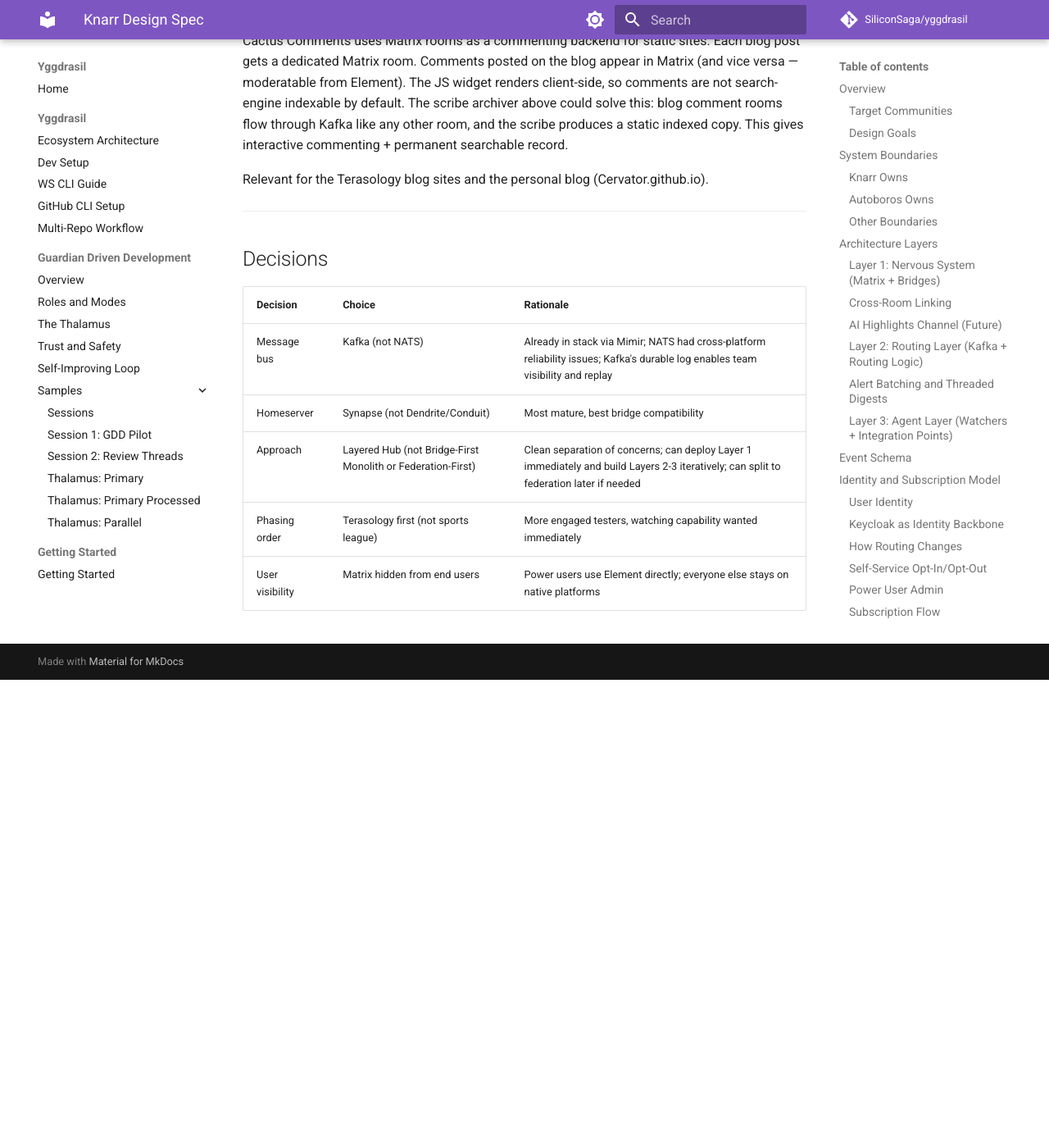
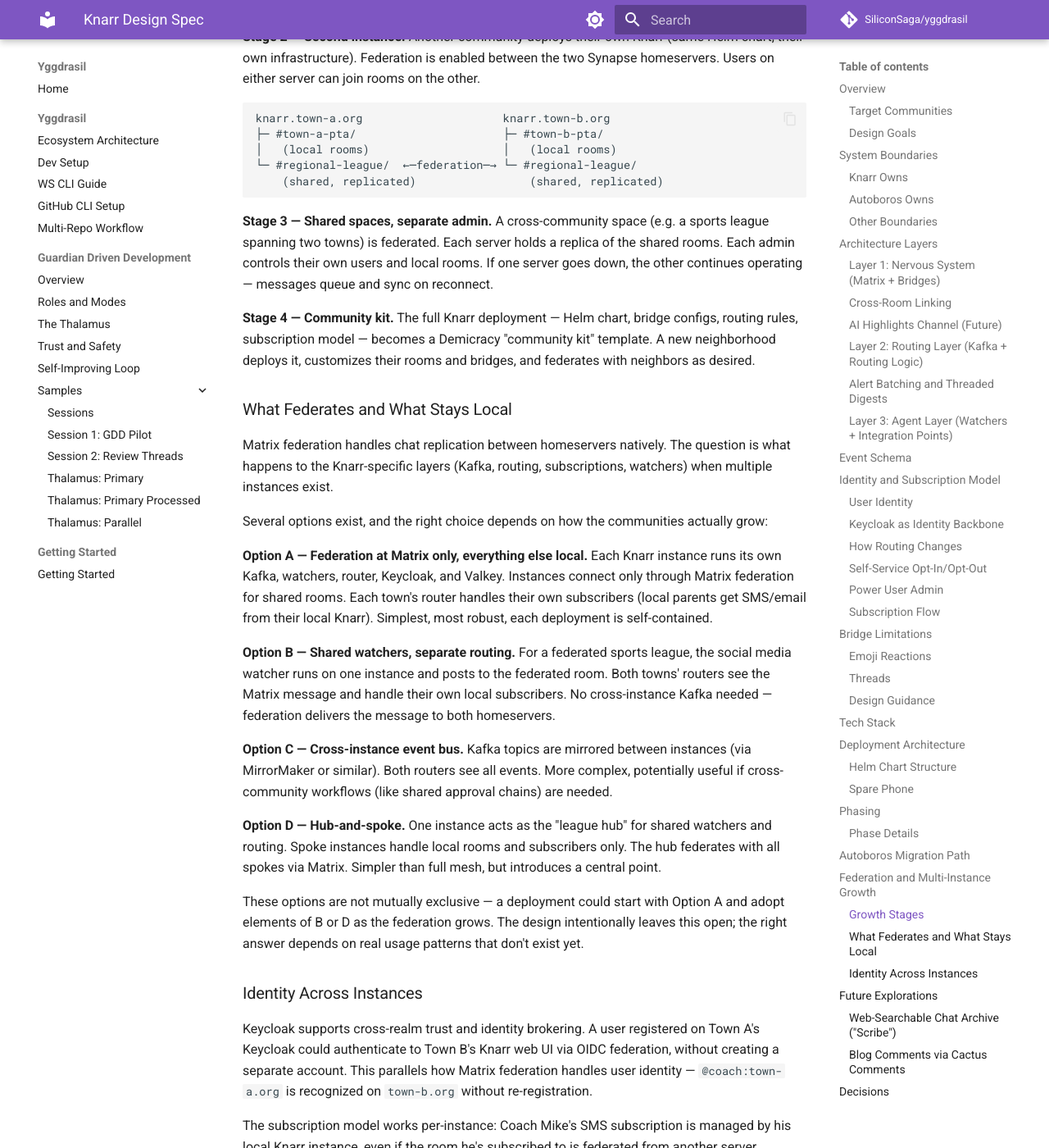
Before and after one commit to SiliconSaga/yggdrasil, an MkDocs documentation site: the page built from docs/plans/2026-04-02-knarr-design.md, in a window 1280 px wide and 1400 px high, scrolled down 17309 px. Shown: the whole window at 82% size. Built offline with MkDocs 1.6.1 and Material for MkDocs 9.7.7, drawn with Linux system fonts in a browser that asks for light colours; comment, search, counter and statistics services are not loaded; before the commit the page ends 18138 px from its top, so only the background shows below that; some of the changed text lies outside the part shown.

Commit message:
docs: add federation and multi-instance growth model to Knarr design
Growth stages from single instance through federated multi-community
deployment. Four open-ended options for what federates vs stays local.
Cross-instance identity via Keycloak brokering. No premature choices —
design stays open until real usage patterns emerge.

Co-Authored-By: Claude Opus 4.6 <noreply@anthropic.com>

````diff
--- a/docs/plans/2026-04-02-knarr-design.md
+++ b/docs/plans/2026-04-02-knarr-design.md
@@ -735,6 +735,92 @@ Kafka, and Knarr handles all platform I/O.
 
 ---
 
+## Federation and Multi-Instance Growth
+
+Knarr is designed as a Demicracy community component. A single instance serves
+one community (or several small ones under one admin), but over time neighboring
+communities may want their own instances — with their own admins, data, and
+policies — while still sharing some rooms.
+
+### Growth Stages
+
+**Stage 1 — Single instance.** One Knarr/Synapse deployment hosts everything.
+Users from other communities join as guests or registered users on the same
+homeserver. Simple, no federation needed.
+
+**Stage 2 — Second instance.** Another community deploys their own Knarr (same
+Helm chart, their own infrastructure). Federation is enabled between the two
+Synapse homeservers. Users on either server can join rooms on the other.
+
+```
+knarr.town-a.org                     knarr.town-b.org
+├─ #town-a-pta/                      ├─ #town-b-pta/
+│   (local rooms)                    │   (local rooms)
+└─ #regional-league/  ←─federation─→ └─ #regional-league/
+    (shared, replicated)                 (shared, replicated)
+```
+
+**Stage 3 — Shared spaces, separate admin.** A cross-community space (e.g. a
+sports league spanning two towns) is federated. Each server holds a replica of
+the shared rooms. Each admin controls their own users and local rooms. If one
+server goes down, the other continues operating — messages queue and sync on
+reconnect.
+
+**Stage 4 — Community kit.** The full Knarr deployment — Helm chart, bridge
+configs, routing rules, subscription model — becomes a Demicracy "community kit"
+template. A new neighborhood deploys it, customizes their rooms and bridges, and
+federates with neighbors as desired.
+
+### What Federates and What Stays Local
+
+Matrix federation handles chat replication between homeservers natively. The
+question is what happens to the Knarr-specific layers (Kafka, routing,
+subscriptions, watchers) when multiple instances exist.
+
+Several options exist, and the right choice depends on how the communities
+actually grow:
+
+**Option A — Federation at Matrix only, everything else local.** Each Knarr
+instance runs its own Kafka, watchers, router, Keycloak, and Valkey. Instances
+connect only through Matrix federation for shared rooms. Each town's router
+handles their own subscribers (local parents get SMS/email from their local
+Knarr). Simplest, most robust, each deployment is self-contained.
+
+**Option B — Shared watchers, separate routing.** For a federated sports league,
+the social media watcher runs on one instance and posts to the federated room.
+Both towns' routers see the Matrix message and handle their own local subscribers.
+No cross-instance Kafka needed — federation delivers the message to both
+homeservers.
+
+**Option C — Cross-instance event bus.** Kafka topics are mirrored between
+instances (via MirrorMaker or similar). Both routers see all events. More
+complex, potentially useful if cross-community workflows (like shared approval
+chains) are needed.
+
+**Option D — Hub-and-spoke.** One instance acts as the "league hub" for shared
+watchers and routing. Spoke instances handle local rooms and subscribers only.
+The hub federates with all spokes via Matrix. Simpler than full mesh, but
+introduces a central point.
+
+These options are not mutually exclusive — a deployment could start with Option A
+and adopt elements of B or D as the federation grows. The design intentionally
+leaves this open; the right answer depends on real usage patterns that don't exist
+yet.
+
+### Identity Across Instances
+
+Keycloak supports cross-realm trust and identity brokering. A user registered on
+Town A's Keycloak could authenticate to Town B's Knarr web UI via OIDC federation,
+without creating a separate account. This parallels how Matrix federation handles
+user identity — `@coach:town-a.org` is recognized on `town-b.org` without
+re-registration.
+
+The subscription model works per-instance: Coach Mike's SMS subscription is
+managed by his local Knarr instance, even if the room he's subscribed to is
+federated from another server.
+
+---
+
 ## Future Explorations
 
 ### Web-Searchable Chat Archive ("Scribe")
````
